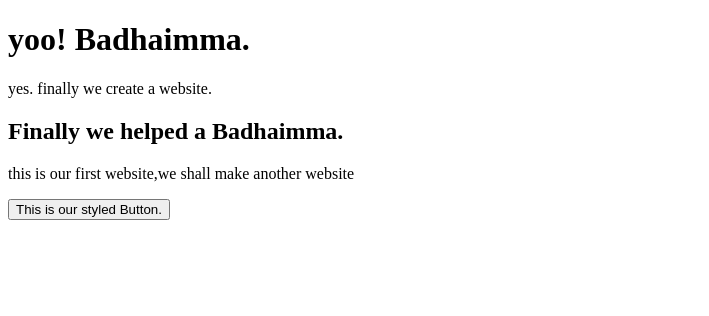
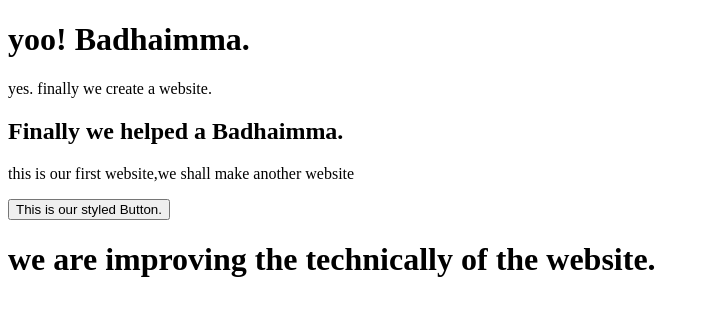
Before and after one commit to Gzm-Bokhtiar-Mobassir/Gzm-Bokhtiar-Mobassir, a plain HTML site: page index.html in a window 1280 px wide. Shown: the whole page, without its empty margins (0-709 px from the left). Drawn offline with Linux system fonts and the light colour scheme.

Commit message:
new changes

```diff
--- a/index.html
+++ b/index.html
@@ -12,5 +12,6 @@
     <h2> Finally we helped a Badhaimma.</h2>
     <p> this is our first website,we shall make another website</p>
     <button> This is our styled Button.</button>
+    <h1> we are improving the technically of the website.</h1>
 </body>
 </html>
```
